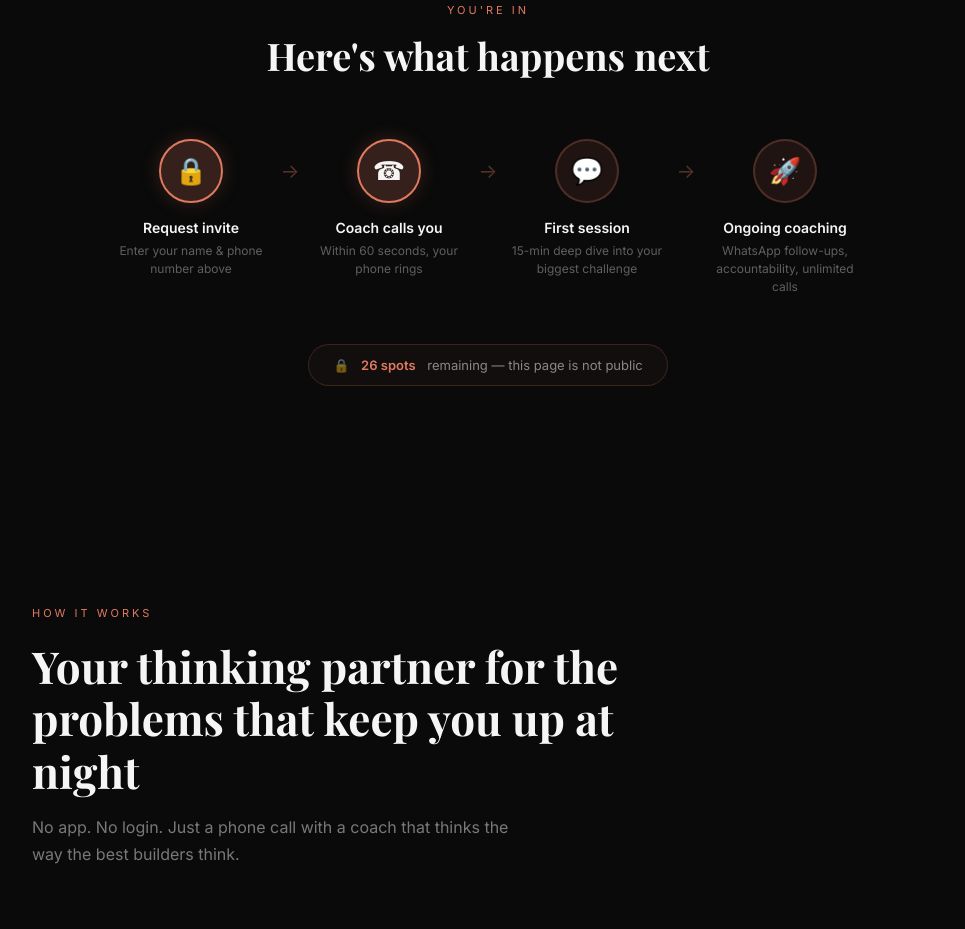
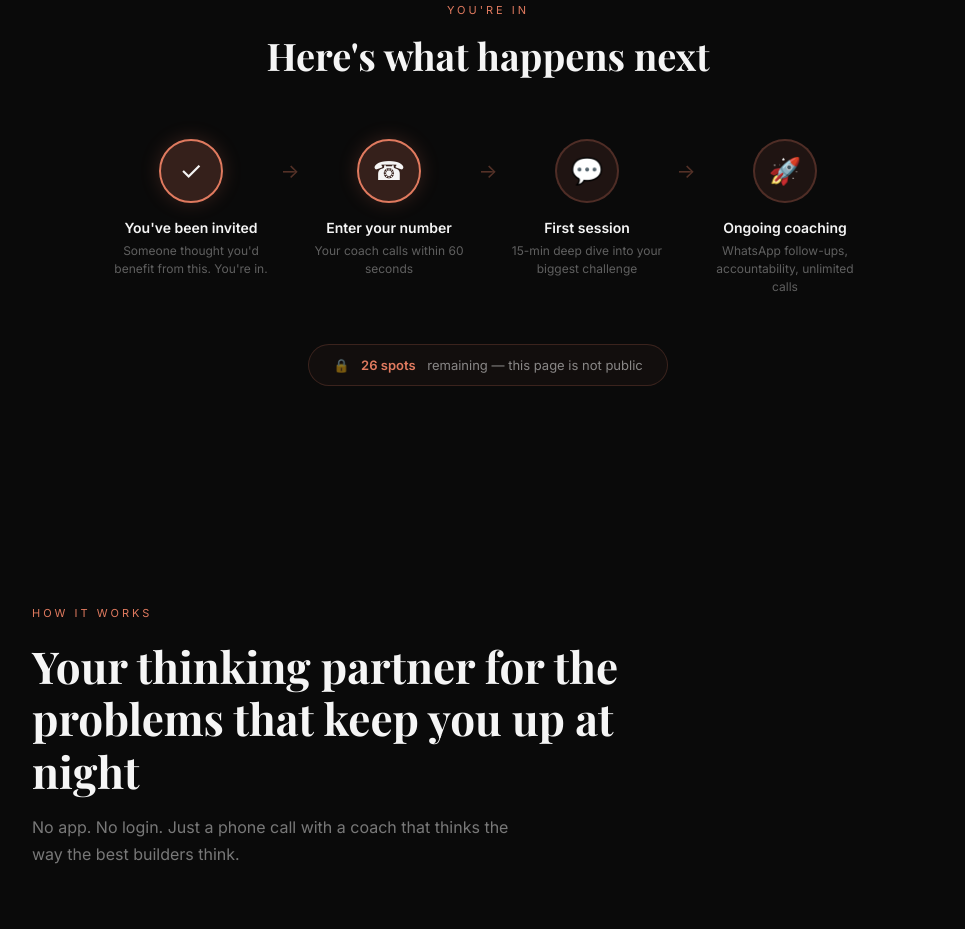
Before and after one commit to northstarmahesh/coach, a plain HTML site: page index.html in a window 1280 px wide. Shown: the part 1657-2586 px from the top of the page, without its empty margins (152-1117 px from the left). Drawn offline with nearby package versions, Linux system fonts and the light colour scheme; a web font is replaced by a local one.

Commit message:
Fix invite flow - visitor is already invited

```diff
--- a/index.html
+++ b/index.html
@@ -980,15 +980,15 @@
 
   <div class="flow-steps">
     <div class="flow-step active">
-      <div class="flow-icon">&#128274;</div>
-      <h4>Request invite</h4>
-      <p>Enter your name &amp; phone number above</p>
+      <div class="flow-icon">&#10003;</div>
+      <h4>You've been invited</h4>
+      <p>Someone thought you'd benefit from this. You're in.</p>
     </div>
     <div class="flow-arrow">&#8594;</div>
     <div class="flow-step active">
       <div class="flow-icon">&#9742;</div>
-      <h4>Coach calls you</h4>
-      <p>Within 60 seconds, your phone rings</p>
+      <h4>Enter your number</h4>
+      <p>Your coach calls within 60 seconds</p>
     </div>
     <div class="flow-arrow">&#8594;</div>
     <div class="flow-step">
```
